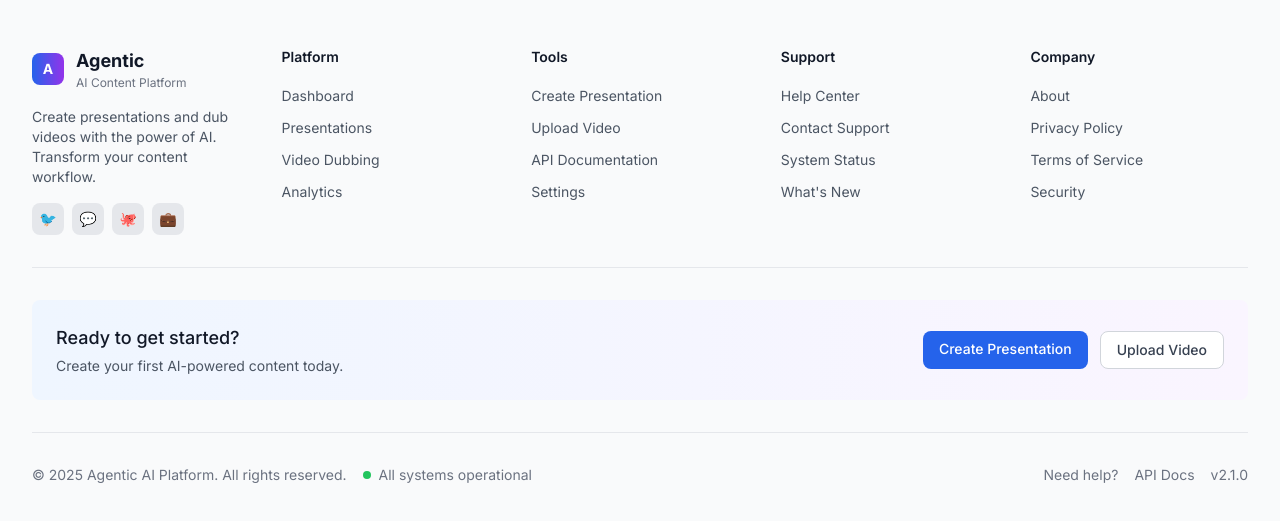
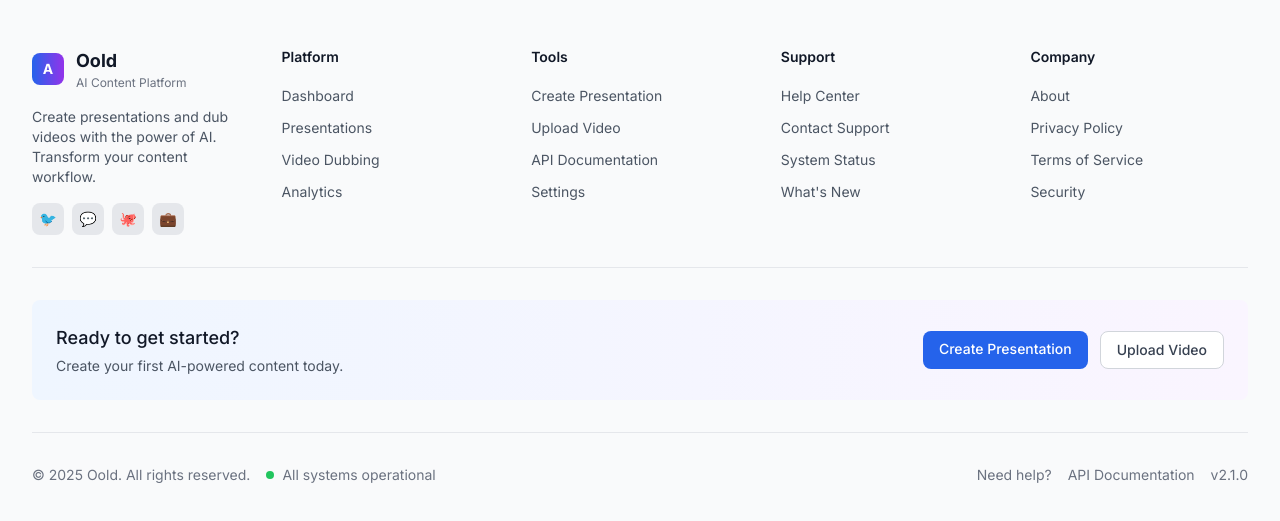
Before and after one commit to al3dwii/Of, a Next.js app: page /slides in a window 1280 px wide. Shown: the part 867-1388 px from the top of the page. Built offline with nearby package versions, Linux system fonts and the light colour scheme; no server answers.

Commit message:
translation system

```diff
--- a/src/components/navigation/footer.tsx
+++ b/src/components/navigation/footer.tsx
@@ -3,6 +3,7 @@
 import Link from 'next/link'
 import { usePathname } from 'next/navigation'
 import { useMemo } from 'react'
+import { useTranslation } from '@/i18n/useTranslation'
 
 interface FooterSection {
   title: string
@@ -10,6 +11,7 @@ interface FooterSection {
 }
 
 export function Footer() {
+  const { t, locale } = useTranslation()
   const pathname = usePathname()
 
   // Detect locale from pathname
@@ -30,48 +32,48 @@ export function Footer() {
 
   const footerSections: FooterSection[] = [
     {
-      title: 'Platform',
+      title: t.footer.platform.title,
       links: [
-        { name: 'Dashboard', href: '/dashboard' },
-        { name: 'Presentations', href: '/dashboard/presentations' },
-        { name: 'Video Dubbing', href: '/dashboard/dubbing' },
-        { name: 'Analytics', href: '/dashboard/analytics' },
+        { name: t.footer.platform.dashboard, href: '/dashboard' },
+        { name: t.footer.platform.presentations, href: '/dashboard/presentations' },
+        { name: t.footer.platform.dubbing, href: '/dashboard/dubbing' },
+        { name: t.footer.platform.analytics, href: '/dashboard/analytics' },
       ]
     },
     {
-      title: 'Tools',
+      title: t.footer.tools.title,
       links: [
-        { name: 'Create Presentation', href: '/dashboard/presentations/new' },
-        { name: 'Upload Video', href: '/dashboard/dubbing' },
-        { name: 'API Documentation', href: '/dashboard/api-docs' },
-        { name: 'Settings', href: '/dashboard/settings' },
+        { name: t.footer.tools.createPresentation, href: '/dashboard/presentations/new' },
+        { name: t.footer.tools.uploadVideo, href: '/dashboard/dubbing' },
+        { name: t.footer.tools.apiDocs, href: '/dashboard/api-docs' },
+        { name: t.footer.tools.settings, href: '/dashboard/settings' },
       ]
     },
     {
-      title: 'Support',
+      title: t.footer.support.title,
       links: [
-        { name: 'Help Center', href: '/dashboard/help' },
-        { name: 'Contact Support', href: '/dashboard/help' },
-        { name: 'System Status', href: '/dashboard/help' },
-        { name: 'What\'s New', href: '/dashboard/changelog' },
+        { name: t.footer.support.helpCenter, href: '/dashboard/help' },
+        { name: t.footer.support.contactSupport, href: '/dashboard/help' },
+        { name: t.footer.support.systemStatus, href: '/dashboard/help' },
+        { name: t.footer.support.whatsNew, href: '/dashboard/changelog' },
       ]
     },
     {
-      title: 'Company',
+      title: t.footer.company.title,
       links: [
-        { name: 'About', href: '#' },
-        { name: 'Privacy Policy', href: '#' },
-        { name: 'Terms of Service', href: '#' },
-        { name: 'Security', href: '#' },
+        { name: t.footer.company.about, href: '#' },
+        { name: t.footer.company.privacy, href: '#' },
+        { name: t.footer.company.terms, href: '#' },
+        { name: t.footer.company.security, href: '#' },
       ]
     }
   ]
 
   const socialLinks = [
-    { name: 'Twitter', href: '#', icon: '🐦' },
-    { name: 'Discord', href: '#', icon: '💬' },
-    { name: 'GitHub', href: '#', icon: '🐙' },
-    { name: 'LinkedIn', href: '#', icon: '💼' },
+    { name: t.footer.social.twitter, href: '#', icon: '🐦' },
+    { name: t.footer.social.discord, href: '#', icon: '💬' },
+    { name: t.footer.social.github, href: '#', icon: '🐙' },
+    { name: t.footer.social.linkedin, href: '#', icon: '💼' },
   ]
 
   return (
@@ -86,12 +88,12 @@ export function Footer() {
                 <span className="text-white font-bold text-sm">A</span>
               </div>
               <div>
-                <h3 className="text-lg font-bold text-gray-900">Agentic</h3>
-                <p className="text-xs text-gray-500">AI Content Platform</p>
+                <h3 className="text-lg font-bold text-gray-900">{t.brand.name}</h3>
+                <p className="text-xs text-gray-500">{t.footer.brand.tagline}</p>
               </div>
             </div>
             <p className="text-sm text-gray-600 mb-4">
-              Create presentations and dub videos with the power of AI. Transform your content workflow.
+              {t.footer.brand.description}
             </p>
 
             {/* Social Links */}
@@ -134,21 +136,21 @@ export function Footer() {
           <div className="bg-gradient-to-r from-blue-50 to-purple-50 rounded-lg p-6">
             <div className="flex flex-col md:flex-row items-center justify-between">
               <div className="mb-4 md:mb-0">
-                <h3 className="text-lg font-medium text-gray-900 mb-1">Ready to get started?</h3>
-                <p className="text-sm text-gray-600">Create your first AI-powered content today.</p>
+                <h3 className="text-lg font-medium text-gray-900 mb-1">{t.footer.readyToStart.title}</h3>
+                <p className="text-sm text-gray-600">{t.footer.readyToStart.subtitle}</p>
               </div>
               <div className="flex space-x-3">
                 <Link
                   href={hrefFor('/dashboard/presentations/new')}
                   className="bg-blue-600 text-white px-4 py-2 rounded-lg text-sm font-medium hover:bg-blue-700 transition-colors"
                 >
-                  Create Presentation
+                  {t.footer.readyToStart.createButton}
                 </Link>
                 <Link
                   href={hrefFor('/dashboard/dubbing')}
                   className="bg-white text-gray-700 px-4 py-2 rounded-lg text-sm font-medium border border-gray-300 hover:bg-gray-50 transition-colors"
                 >
-                  Upload Video
+                  {t.footer.readyToStart.uploadButton}
                 </Link>
               </div>
             </div>
@@ -159,22 +161,22 @@ export function Footer() {
         <div className="mt-8 pt-8 border-t border-gray-200">
           <div className="flex flex-col md:flex-row items-center justify-between">
             <div className="flex items-center space-x-4 text-sm text-gray-500">
-              <span>© 2025 Agentic AI Platform. All rights reserved.</span>
+              <span>© 2025 {t.brand.name}. {t.footer.bottom.allRightsReserved}.</span>
               <div className="hidden md:flex items-center space-x-2">
                 <div className="w-2 h-2 bg-green-500 rounded-full"></div>
-                <span>All systems operational</span>
+                <span>{t.footer.bottom.allSystemsOperational}</span>
               </div>
             </div>
 
             <div className="flex items-center space-x-4 mt-4 md:mt-0">
               <Link href={hrefFor('/dashboard/help')} className="text-sm text-gray-500 hover:text-gray-700">
-                Need help?
+                {t.footer.bottom.needHelp}
               </Link>
               <Link href={hrefFor('/dashboard/api-docs')} className="text-sm text-gray-500 hover:text-gray-700">
-                API Docs
+                {t.footer.tools.apiDocs}
               </Link>
               <div className="text-sm text-gray-500">
-                v2.1.0
+                {t.footer.bottom.version}
               </div>
             </div>
           </div>
--- a/src/i18n/locales/ar.ts
+++ b/src/i18n/locales/ar.ts
@@ -86,25 +86,55 @@ export const ar: Translation = {
   },
 
   footer: {
-    platform: 'المنصة',
-    tools: 'الأدوات',
-    support: 'الدعم',
-    company: 'الشركة',
+    platform: {
+      title: 'المنصة',
+      dashboard: 'لوحة التحكم',
+      presentations: 'العروض التقديمية',
+      dubbing: 'دبلجة الفيديو',
+      analytics: 'التحليلات',
+    },
+    tools: {
+      title: 'الأدوات',
+      createPresentation: 'إنشاء عرض تقديمي',
+      uploadVideo: 'رفع فيديو',
+      apiDocs: 'مستندات API',
+      settings: 'الإعدادات',
+    },
+    support: {
+      title: 'الدعم',
       helpCenter: 'مركز المساعدة',
       contactSupport: 'اتصل بالدعم',
       systemStatus: 'حالة النظام',
       whatsNew: 'ما الجديد',
+    },
+    company: {
+      title: 'الشركة',
       about: 'عن الشركة',
       privacy: 'سياسة الخصوصية',
       terms: 'شروط الخدمة',
       security: 'الأمان',
+    },
+    social: {
+      twitter: 'تويتر',
+      discord: 'ديسكورد',
+      github: 'جيت هاب',
+      linkedin: 'لينكد إن',
+    },
+    brand: {
+      tagline: 'منصة المحتوى بالذكاء الاصطناعي',
+      description: 'أنشئ العروض التقديمية ودبلج الفيديوهات بقوة الذكاء الاصطناعي. حوّل سير عمل المحتوى الخاص بك.',
+    },
+    readyToStart: {
+      title: 'هل أنت مستعد للبدء؟',
+      subtitle: 'أنشئ أول محتوى لك مدعوم بالذكاء الاصطناعي اليوم.',
+      createButton: 'إنشاء عرض تقديمي',
+      uploadButton: 'رفع فيديو',
+    },
+    bottom: {
       allRightsReserved: 'جميع الحقوق محفوظة',
       allSystemsOperational: 'جميع الأنظمة تعمل',
       needHelp: 'هل تحتاج مساعدة؟',
-    apiDocs: 'مستندات API',
-    readyToStart: {
-      title: 'هل أنت مستعد للبدء؟',
-      subtitle: 'أنشئ أول محتوى لك مدعوم بالذكاء الاصطناعي اليوم.',
+      version: 'الإصدار 2.1.0',
     },
   },
 
--- a/src/i18n/locales/en.ts
+++ b/src/i18n/locales/en.ts
@@ -86,25 +86,55 @@ export const en: Translation = {
   },
 
   footer: {
-    platform: 'Platform',
-    tools: 'Tools',
-    support: 'Support',
-    company: 'Company',
+    platform: {
+      title: 'Platform',
+      dashboard: 'Dashboard',
+      presentations: 'Presentations',
+      dubbing: 'Video Dubbing',
+      analytics: 'Analytics',
+    },
+    tools: {
+      title: 'Tools',
+      createPresentation: 'Create Presentation',
+      uploadVideo: 'Upload Video',
+      apiDocs: 'API Documentation',
+      settings: 'Settings',
+    },
+    support: {
+      title: 'Support',
       helpCenter: 'Help Center',
       contactSupport: 'Contact Support',
       systemStatus: 'System Status',
       whatsNew: "What's New",
+    },
+    company: {
+      title: 'Company',
       about: 'About',
       privacy: 'Privacy Policy',
       terms: 'Terms of Service',
       security: 'Security',
+    },
+    social: {
+      twitter: 'Twitter',
+      discord: 'Discord',
+      github: 'GitHub',
+      linkedin: 'LinkedIn',
+    },
+    brand: {
+      tagline: 'AI Content Platform',
+      description: 'Create presentations and dub videos with the power of AI. Transform your content workflow.',
+    },
+    readyToStart: {
+      title: 'Ready to get started?',
+      subtitle: 'Create your first AI-powered content today.',
+      createButton: 'Create Presentation',
+      uploadButton: 'Upload Video',
+    },
+    bottom: {
       allRightsReserved: 'All rights reserved',
       allSystemsOperational: 'All systems operational',
       needHelp: 'Need help?',
-    apiDocs: 'API Docs',
-    readyToStart: {
-      title: 'Ready to get started?',
-      subtitle: 'Create your first AI-powered content today.',
+      version: 'v2.1.0',
     },
   },
 
--- a/src/i18n/locales/es.ts
+++ b/src/i18n/locales/es.ts
@@ -86,25 +86,55 @@ export const es: Translation = {
   },
 
   footer: {
-    platform: 'Plataforma',
-    tools: 'Herramientas',
-    support: 'Soporte',
-    company: 'Empresa',
+    platform: {
+      title: 'Plataforma',
+      dashboard: 'Panel',
+      presentations: 'Presentaciones',
+      dubbing: 'Doblaje de Video',
+      analytics: 'Analíticas',
+    },
+    tools: {
+      title: 'Herramientas',
+      createPresentation: 'Crear Presentación',
+      uploadVideo: 'Subir Video',
+      apiDocs: 'Documentación API',
+      settings: 'Configuración',
+    },
+    support: {
+      title: 'Soporte',
       helpCenter: 'Centro de Ayuda',
       contactSupport: 'Contactar Soporte',
       systemStatus: 'Estado del Sistema',
       whatsNew: 'Novedades',
+    },
+    company: {
+      title: 'Empresa',
       about: 'Acerca de',
       privacy: 'Política de Privacidad',
       terms: 'Términos de Servicio',
       security: 'Seguridad',
+    },
+    social: {
+      twitter: 'Twitter',
+      discord: 'Discord',
+      github: 'GitHub',
+      linkedin: 'LinkedIn',
+    },
+    brand: {
+      tagline: 'Plataforma de Contenido IA',
+      description: 'Crea presentaciones y dobla videos con el poder de la IA. Transforma tu flujo de trabajo de contenido.',
+    },
+    readyToStart: {
+      title: '¿Listo para comenzar?',
+      subtitle: 'Crea tu primer contenido impulsado por IA hoy.',
+      createButton: 'Crear Presentación',
+      uploadButton: 'Subir Video',
+    },
+    bottom: {
       allRightsReserved: 'Todos los derechos reservados',
       allSystemsOperational: 'Todos los sistemas operativos',
       needHelp: '¿Necesitas ayuda?',
-    apiDocs: 'Documentos API',
-    readyToStart: {
-      title: '¿Listo para comenzar?',
-      subtitle: 'Crea tu primer contenido impulsado por IA hoy.',
+      version: 'v2.1.0',
     },
   },
 
--- a/src/i18n/types.ts
+++ b/src/i18n/types.ts
@@ -91,25 +91,55 @@ export interface Translation {
 
   // Footer
   footer: {
-    platform: string
-    tools: string
-    support: string
-    company: string
+    platform: {
+      title: string
+      dashboard: string
+      presentations: string
+      dubbing: string
+      analytics: string
+    }
+    tools: {
+      title: string
+      createPresentation: string
+      uploadVideo: string
+      apiDocs: string
+      settings: string
+    }
+    support: {
+      title: string
       helpCenter: string
       contactSupport: string
       systemStatus: string
       whatsNew: string
+    }
+    company: {
+      title: string
       about: string
       privacy: string
       terms: string
       security: string
+    }
+    social: {
+      twitter: string
+      discord: string
+      github: string
+      linkedin: string
+    }
+    brand: {
+      tagline: string
+      description: string
+    }
+    readyToStart: {
+      title: string
+      subtitle: string
+      createButton: string
+      uploadButton: string
+    }
+    bottom: {
       allRightsReserved: string
       allSystemsOperational: string
       needHelp: string
-    apiDocs: string
-    readyToStart: {
-      title: string
-      subtitle: string
+      version: string
     }
   }
 
```
Lines whose indentation alone changed are shown as unchanged.
